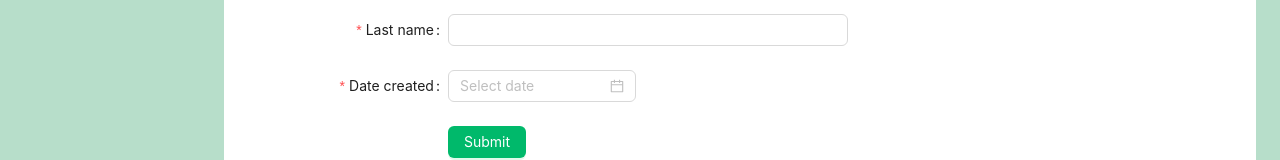
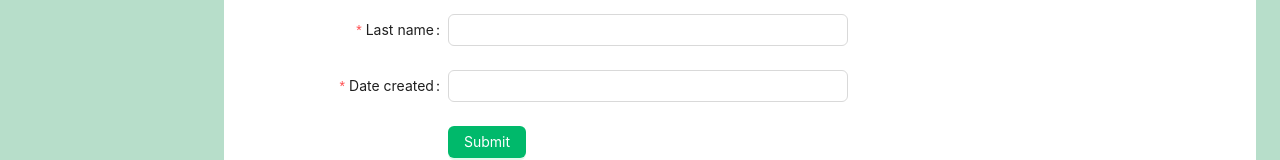
Before and after one commit to mapache17/BankGNB-front, a React (Create React App) app in the folder bank-gnb/: page / in a window 1280 px wide. Shown: the part 318-478 px from the top of the page. Built offline with nearby package versions, Linux system fonts and the light colour scheme.

Commit message:
Termina front

```diff
--- a/bank-gnb/src/components/account/CreateAccount.js
+++ b/bank-gnb/src/components/account/CreateAccount.js
@@ -1,5 +1,5 @@
 import { Layout, theme, Typography} from 'antd';
-import { Button, Form, Select,InputNumber, DatePicker, notification} from 'antd';
+import { Button, Form, Select,InputNumber, DatePicker, notification, Input} from 'antd';
 import React from 'react';
 import axios from "axios";
 import { useState } from 'react';
@@ -14,9 +14,10 @@ const CreateAcc = () => {
 
   async function onFinish(values) {
     console.log('Success:', values);
-    const { type, money, dateCreated, user } = values;
+    const { id, type, money, dateCreated, user } = values;
 
     const body = {
+      id,
       type,
       money,
       dateCreated,
@@ -38,7 +39,7 @@ if (response.data!=null) {
 
     api.info({
       message: `Notification `,
-      description:  `Account ${response.data.id} created successfully!`,
+      description:  `Account ${body.id} created successfully!`,
     });
     setAccountInfo(response.data);
     console.log("Responseeeee: ", response.data);
@@ -84,6 +85,9 @@ if (response.data!=null) {
     autoComplete="off"
   >
 
+<Form.Item label="Account ID" name="id" rules={[{ required: true }]}>
+        <InputNumber />
+    </Form.Item>
     <Form.Item label="Account Type" name="type" rules={[{ required: true }]}>
         <Select>
         <Select.Option value="corriente">Cuenta corriente</Select.Option>
@@ -95,9 +99,9 @@ if (response.data!=null) {
         <InputNumber />
     </Form.Item>
 
-    <Form.Item label="Date created" name="dateCreated" rules={[{ required: true }]}>
-          <DatePicker />
-    </Form.Item>
+    <Form.Item name="dateCreated" label="Date created" rules={[{ required: true }]}>
+            <Input />
+          </Form.Item>
 
     <Form.Item label="User" name="user" rules={[{ required: true }]}>
         <InputNumber />
--- a/bank-gnb/src/components/user/createUser.js
+++ b/bank-gnb/src/components/user/createUser.js
@@ -95,8 +95,8 @@ if (response.data!=null) {
             <Input />
           </Form.Item>
 
-          <Form.Item label="Date created" name="dateCreated" rules={[{ required: true }]}>
-            <DatePicker />
+          <Form.Item name="dateCreated" label="Date created" rules={[{ required: true }]}>
+            <Input />
           </Form.Item>
 
 
```
Also changed, not shown: bank-gnb/src/components/transaction/DepositAccount.js (line endings or trailing spaces).
